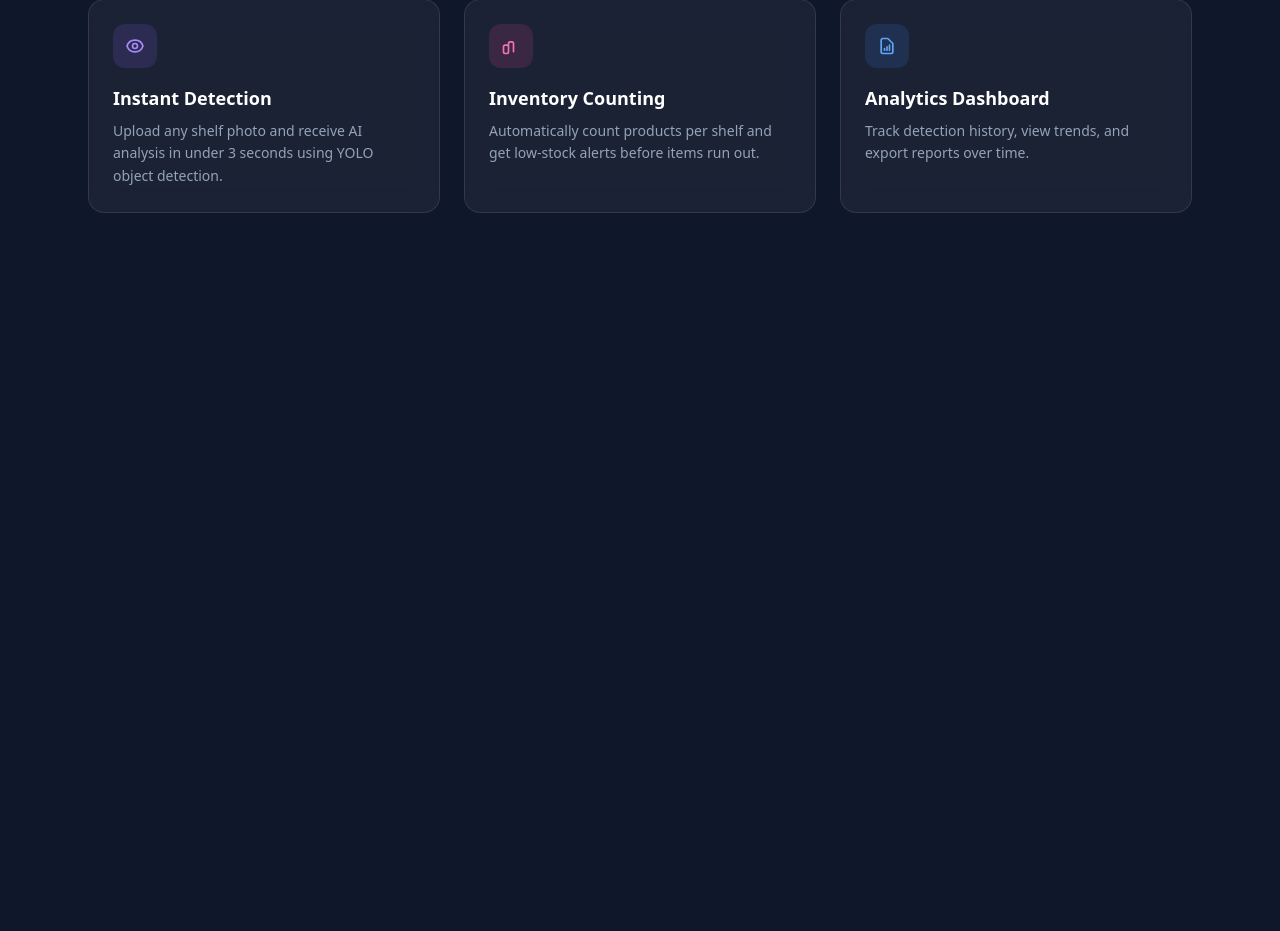
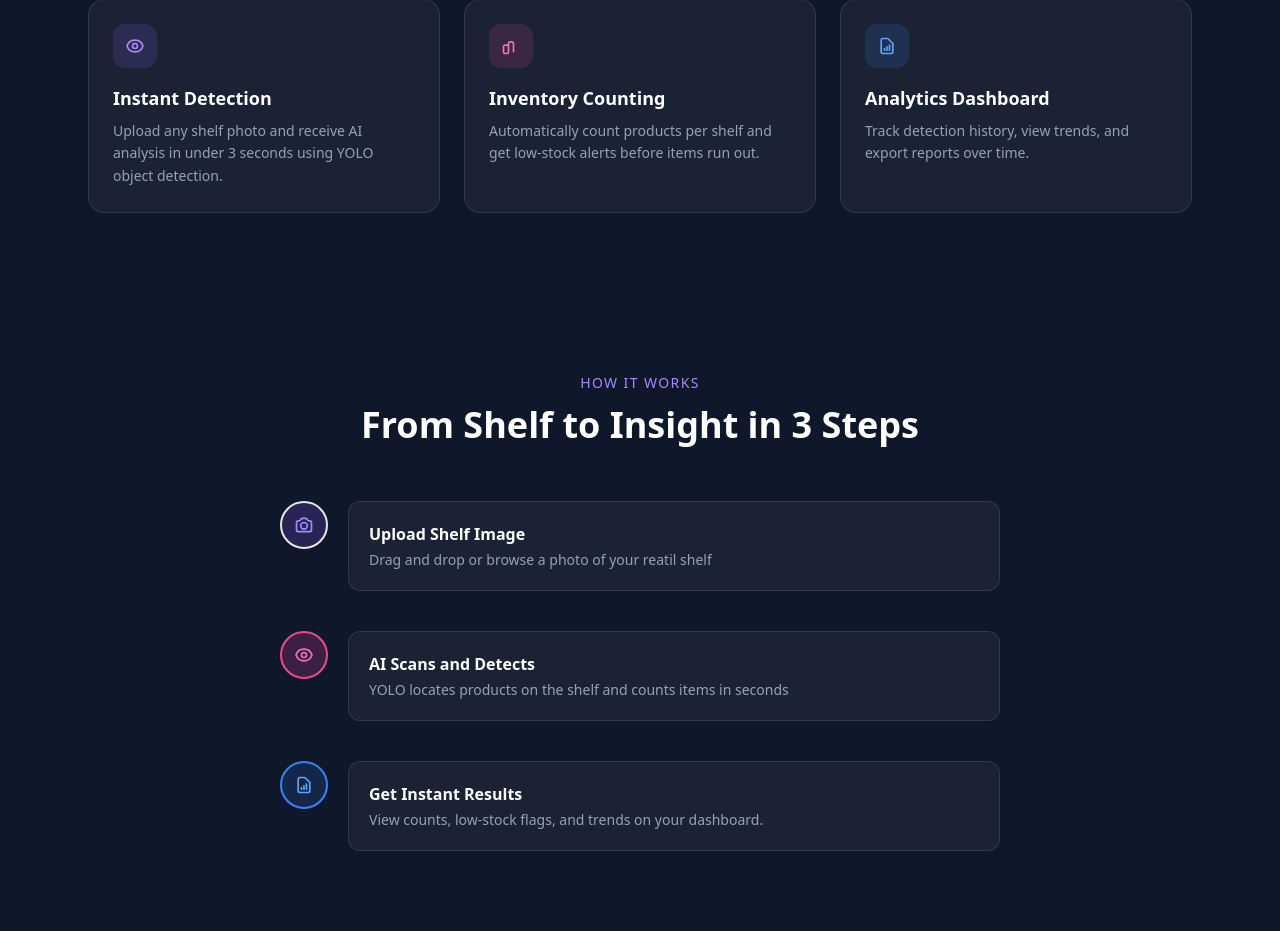
Before and after one commit to cvngi5/ShelfSense-AI, a Flask app: page / in a window 1280 px wide. Shown: the part 910-1841 px from the top of the page. Before the commit the page ends 1123 px from the top, so only its background shows below. Run offline with Flask 3, Linux system fonts and the light colour scheme; some libraries are stand-ins or nearby versions.

Commit message:
feat: add how it works timeline with connecting line and icons

```diff
--- a/templates/index.html
+++ b/templates/index.html
@@ -148,6 +148,67 @@
 
      </section>
 
+     <!-- How It Works Section -->
+     <section id ="how-it-works" class="px-6 py-20 max-w-3xl mx-auto">
+        <div class="text-center mb-14">
+            <p class="text-violet-400 text-sm font-medium tracking-widest uppercase mb-3">How It Works</p>
+            <h2 class="text-3xl md:text-4xl font-bold text-white">
+                From Shelf to Insight in 3 Steps
+            </h2>
+        </div>
+
+        <div class="relative">
+
+            <!--connecting vertical line-->
+            <div class="absolute left-7 top-7 bottom-7 w-0.6 bg-gradient-to-b from-violet-500 via-pink-500 to-blue-500 opacity-30"></div>
+
+            <!--conecting vertical line-->
+            <div class="relative flex gap-5 mb-10">
+                <div class="relative z-10 w-12 h-12 rounded-full bg-violet-500/20 border-2 boder-violet-500 flex items-center justify-center flex-shrink-0">
+                    <svg class="w-5 h-5 text-violet-400" fill="none" stroke="currentColor" viewbox="0 0 24 24">
+                        <path stroke-linecap="round" stroke-linejoin="round" stroke-width="2"
+                        d="M3 9a2 2 0 012-2h.93a2 2 0 001.664-.89l.812-1.22A2 2 0 0110.07 4h3.86a2 2 0 011.664.89l.812 1.22A2 2 0 0018.07 7H19a2 2 0 012 2v9a2 2 0 01-2 2H5a2 2 0 01-2-2V9z"/>
+                        <path stroke-linecap="round" stroke-linejoin="round" stroke-width="2" d="M12 17a4 4 0 100-8 4 4 0 000 8z"/>
+                    </svg>
+                </div>
+                <div class="glass-card rounded-xl p-5 flex-1">
+                    <h3 class="text-white font-semibold mb-1">Upload Shelf Image</h3>
+                    <p class="text-slate-400 text-sm">Drag and drop or browse a photo of your reatil shelf</p>
+                </div>
+            </div>
+
+            <!-- step 2-->
+             <div class="relative flex gap-5 mb-10">
+                <div class="relative z-10 w-12 h-12 rounded-full bg-pink-500/20 border-2 border-pink-500 flex items-center justify-center flex-shrink-0">
+                    <svg class="w-5 h-5 text-pink-400" fill="none" stroke="currentcolor" viewbox="0 0 24 24">
+                        <path stroke-linecap="round" stroke-linejoin="round" stroke-width="2"
+                        d="M15 12a3 3 0 11-6 0 3 3 0 016 0z M2.458 12C3.732 7.943 7.523 5 12 5c4.478 0 8.268 2.943 9.542 7-1.274 4.057-5.064 7-9.542 7-4.477 0-8.268-2.943-9.542-7z"/>
+                    </svg>
+                </div>
+                <div class="glass-card rounded-xl p-5 flex-1">
+                    <h3 class="text-white font-semibold mb-1">AI Scans and Detects</h3>
+                    <p class="text-slate-400 text-sm">YOLO locates products on the shelf and counts items in seconds</p>
+                </div>
+            </div>
+
+            <!--step 3-->
+            <div class="relative flex gap-5">
+            <div class="relative z-10 w-12 h-12 rounded-full bg-blue-500/15 border-2 border-blue-500 flex items-center justify-center flex-shrink-0">
+                <svg class="w-5 h-5 text-blue-400" fill="none" stroke="currentColor" viewBox="0 0 24 24">
+                    <path stroke-linecap="round" stroke-linejoin="round" stroke-width="2"
+                        d="M9 17v-2m3 2v-4m3 4v-6m2 10H7a2 2 0 01-2-2V5a2 2 0 012-2h5.586a1 1 0 01.707.293l5.414 5.414a1 1 0 01.293.707V19a2 2 0 01-2 2z"/>
+                </svg>
+            </div>
+            <div class="glass-card rounded-xl p-5 flex-1">
+                <h3 class="text-white font-semibold mb-1">Get Instant Results</h3>
+                <p class="text-slate-400 text-sm">View counts, low-stock flags, and trends on your dashboard.</p>
+            </div>
+        </div>
+
+
+        </div>
+     </section>
+
    </main>
 <script>
     function animateCount(elementId, target, suffix, duration) {
```
